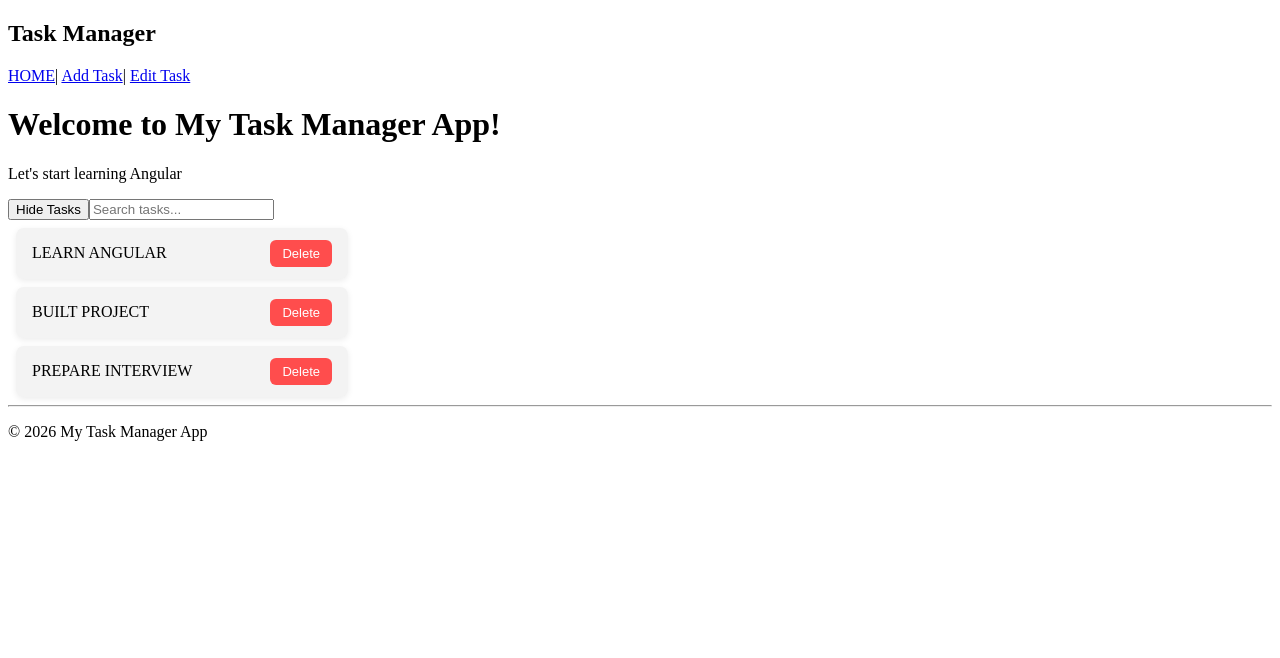
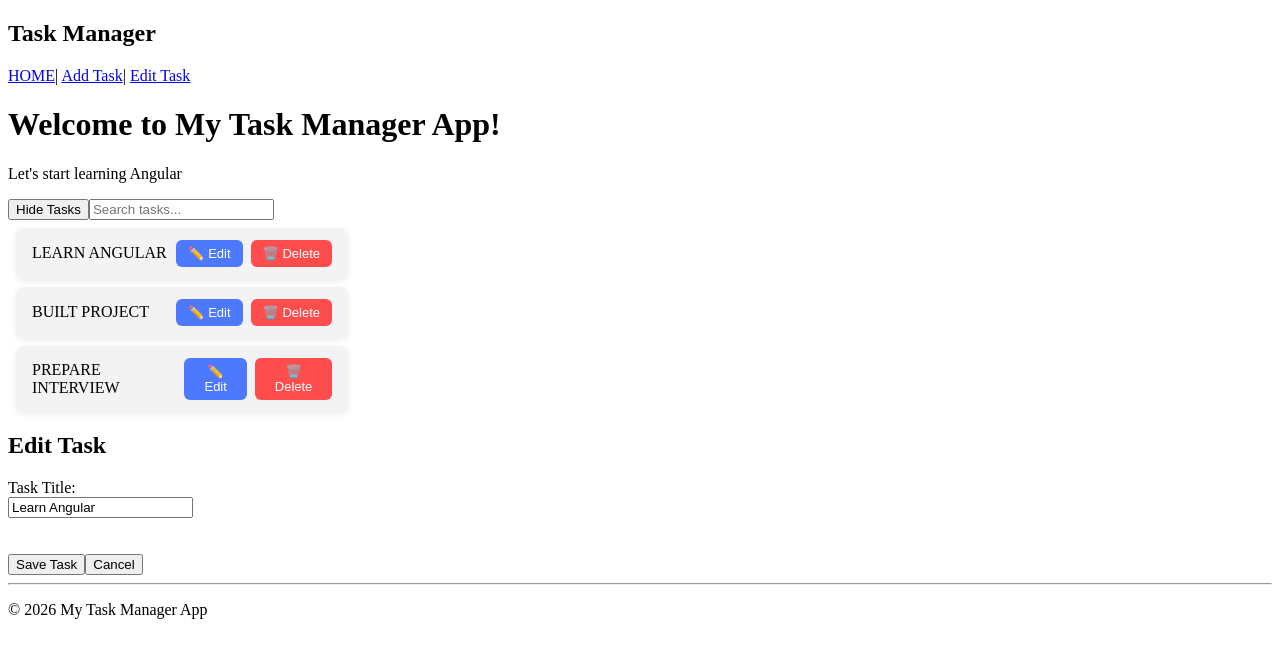
Before and after one commit to schunbuk7-beep/angular-practice, an Angular app in the folder angular-practice-app/: page /edit/1 in a window 1280 px wide. Before the commit this address led to /. Shown: the top 658 px of the page. Built offline with nearby package versions, Linux system fonts and the light colour scheme.

Commit message:
Day 16 - Edit task with dynamic routing, pre-filled reactive form and update service

```diff
--- a/angular-practice-app/src/app/app.component.html
+++ b/angular-practice-app/src/app/app.component.html
@@ -14,7 +14,8 @@
 <div *ngIf="showTasks">
   <app-task-card
     *ngFor="let task of tasks | filter:searchKeyword"
-    [taskName]="task"
+    [taskName]="task.title"
+    [taskId]="task.id"
     [isHighlight]="false"
     (taskClicked)="onTaskClicked($event)"
     (deleteClicked)="onDeleteTask($event)">
--- a/angular-practice-app/src/app/app.component.ts
+++ b/angular-practice-app/src/app/app.component.ts
@@ -1,63 +1,41 @@
-import { Component, signal } from '@angular/core';
-import { RouterOutlet } from '@angular/router';
-import { RouterLink } from '@angular/router';
-import { HeaderComponent} from './header/header.component';
-import { FooterComponent} from './footer/footer.component';
+import { Component } from '@angular/core';
+import { RouterOutlet, RouterLink } from '@angular/router';
+import { HeaderComponent } from './header/header.component';
+import { FooterComponent } from './footer/footer.component';
 import { TaskCardComponent } from './task-card/task-card.component';
 import { CommonModule } from '@angular/common';
-import { TaskService } from './task.service';
+import { TaskService, Task } from './task.service';  // 👈 import Task
 import { AddTask } from './add-task/add-task';
 import { EditTask } from './edit-task/edit-task';
 import { FormsModule } from '@angular/forms';
 import { FilterPipe } from './filter-pipe';
 
-
-
 @Component({
   selector: 'app-root',
   standalone: true,
-  imports: [RouterOutlet,RouterLink,CommonModule,HeaderComponent,FooterComponent,TaskCardComponent,AddTask,EditTask,FormsModule,FilterPipe],
+  imports: [RouterOutlet, RouterLink, CommonModule, HeaderComponent, FooterComponent, TaskCardComponent, AddTask, EditTask, FormsModule, FilterPipe],
   templateUrl: './app.component.html',
   styleUrl: './app.component.css'
 })
 export class App {
-  // protected readonly title = signal('angular-practice-app');
 
-  // tasks = ['Learn Angular','Build Project','Prepare Interview'];
-
-  // showTasks = true;
-
-  // toggleTasks(){
-  //   this.showTasks = !this.showTasks;
-  // }
-
-  // onTaskClicked(task : string){
-  //   console.log(task);
-  // }
-
-  tasks: string[] = [];
+  tasks: Task[] = [];
   showTasks = true;
   searchKeyword: string = '';
 
-  constructor(private taskService : TaskService)
-  {
+  constructor(private taskService: TaskService) {
     this.tasks = this.taskService.getTasks();
   }
-    toogleTasks()
-    {
-       this.showTasks = !this.showTasks;
 
-    }
+  toogleTasks() {
+    this.showTasks = !this.showTasks;
+  }
 
-    onTaskClicked(task:string)
-    {
-      console.log(task);
+  onTaskClicked(task: string) {
+    console.log(task);
+  }
 
-
-
-    }
-
-    onDeleteTask(taskName: string) {
-      this.tasks = this.tasks.filter(task => task !== taskName);
-    }
+  onDeleteTask(taskName: string) {
+    this.tasks = this.tasks.filter(task => task.title !== taskName);  // 👈 task.title
+  }
 }
--- a/angular-practice-app/src/app/app.routes.ts
+++ b/angular-practice-app/src/app/app.routes.ts
@@ -5,5 +5,5 @@ import { EditTask } from './edit-task/edit-task';
 export const routes: Routes = [
     { path: '', redirectTo:'home', pathMatch:'full'},
     { path: 'add-task', component: AddTask},
-    { path: 'edit-task',component: EditTask},
+    { path: 'edit/:id',component: EditTask},
 ];
--- a/angular-practice-app/src/app/edit-task/edit-task.html
+++ b/angular-practice-app/src/app/edit-task/edit-task.html
@@ -1,19 +1,24 @@
 <div>
-    <h2>Edit Task</h2>
+  <h2>Edit Task</h2>
 
-    <form #editForm="ngForm" (ngSubmit)="onSubmit()">
-    <label>Task Title:</label>
-    <input type="text" name="taskTitle" [(ngModel)]="task.title" required #titleInput="ngModel"/><br>
+  <form [formGroup]="editForm" (ngSubmit)="onSubmit()">
 
-    <small *ngIf="titleInput.invalid && titleInput.touched"></small><br><br>
-    <label>Completed :</label>
-    <input type="checkbox" name="completed" [(ngModel)]="task.completed"/><br><br>
+    <label>Task Title:</label><br>
+    <input
+      type="text"
+      formControlName="title"
+    /><br>
 
-    <button type="submit" [disabled]="titleInput.invalid">Save Task</button>
-    </form>
-    <div>
-        <h3>Live Preview:</h3>
-        <p>Task Title: {{ task.title }}</p>
-        <p>Completed: {{ task.completed }}</p>
-    </div>
-    </div>
+    <small *ngIf="editForm.get('title')?.invalid && editForm.get('title')?.touched">
+      ⚠️ Task title is required.
+    </small><br><br>
+
+    <button type="submit" [disabled]="editForm.invalid">
+      Save Task
+    </button>
+
+   <button type="button" (click)="onCancel()">Cancel</button>
+
+
+  </form>
+</div>
--- a/angular-practice-app/src/app/edit-task/edit-task.ts
+++ b/angular-practice-app/src/app/edit-task/edit-task.ts
@@ -1,21 +1,49 @@
-import { Component } from '@angular/core';
-import { FormsModule } from '@angular/forms';
+import { Component, OnInit } from '@angular/core';
+import { ReactiveFormsModule, FormGroup, FormControl, Validators } from '@angular/forms';
 import { CommonModule } from '@angular/common';
+import { ActivatedRoute, Router } from '@angular/router';
+import { TaskService,Task } from '../task.service';
 
 @Component({
   selector: 'app-edit-task',
-  imports: [FormsModule,CommonModule],
+  imports: [ReactiveFormsModule,CommonModule],
   templateUrl: './edit-task.html',
   styleUrl: './edit-task.css',
 })
-export class EditTask {
-    task = {
-      id : 1,
-      title : "Learn Angular",
-      completed: false
-    };
+export class EditTask implements OnInit {
+      editForm = new FormGroup({
+        title: new FormControl('',Validators.required)
+      });
 
-    onSubmit():void{
-      console.log('Task updated:',this.task);
+      taskId! : number;
+
+      constructor(
+        private route: ActivatedRoute,
+        private router: Router,
+        private taskService: TaskService
+      ) {}
+
+      ngOnInit(): void {
+        this.taskId = Number(this.route.snapshot.paramMap.get('id'));
+        const task = this.taskService.getTaskById(this.taskId);
+        if(task)
+        {
+          this.editForm.patchValue({title: task.title});
+        }
+      }
+
+    onSubmit(): void {
+    if (this.editForm.valid) {
+      const updatedTask: Task = {
+        id: this.taskId,
+        title: this.editForm.value.title!
+      };
+      this.taskService.updateTask(updatedTask);   // 👈 updates task in service
+      this.router.navigate(['/']);                // 👈 goes back to home
     }
+  }
+
+  onCancel(): void {
+  this.router.navigate(['/']);
 }
+}
--- a/angular-practice-app/src/app/filter-pipe.ts
+++ b/angular-practice-app/src/app/filter-pipe.ts
@@ -1,18 +1,19 @@
 import { Pipe, PipeTransform } from '@angular/core';
+import { Task } from './task.service';
 
 @Pipe({
   name: 'filter',
 })
 export class FilterPipe implements PipeTransform {
 
-  transform(tasks: string[], keyword: string): string[] {
+  transform(tasks: Task[], keyword: string): Task[] {
     if(!keyword)
     {
       return tasks;
     }
 
     return tasks.filter(task =>
-      task.toLowerCase().includes(keyword.toLowerCase())
+      task.title.toLowerCase().includes(keyword.toLowerCase())
     );
 
   }
--- a/angular-practice-app/src/app/task-card/task-card.component.css
+++ b/angular-practice-app/src/app/task-card/task-card.component.css
@@ -39,3 +39,23 @@
 .delete-btn:hover {
   background-color: #cc0000;
 }
+
+.actions {
+  display: flex;
+  gap: 8px;   /* space between edit and delete buttons */
+}
+
+.edit-btn {
+  background-color: #4d79ff;
+  color: white;
+  border: none;
+  padding: 6px 12px;
+  border-radius: 6px;
+  cursor: pointer;
+  font-size: 13px;
+  transition: background-color 0.2s ease;
+}
+
+.edit-btn:hover {
+  background-color: #0040ff;
+}
--- a/angular-practice-app/src/app/task-card/task-card.component.html
+++ b/angular-practice-app/src/app/task-card/task-card.component.html
@@ -7,5 +7,14 @@ class ="task-card"
 
 {{taskName  | uppercase}}
 
-<button class="delete-btn" (click)="onDelete(); $event.stopPropagation()">Delete</button>
+ <div class="actions">
+
+    <button class="edit-btn" (click)="onEdit(); $event.stopPropagation()">
+      ✏️ Edit
+    </button>
+
+    <button class="delete-btn" (click)="onDelete(); $event.stopPropagation()">
+      🗑️ Delete
+    </button>
+  </div>
 </div>
--- a/angular-practice-app/src/app/task-card/task-card.component.ts
+++ b/angular-practice-app/src/app/task-card/task-card.component.ts
@@ -1,5 +1,6 @@
 import { Component,Input,Output,EventEmitter } from '@angular/core';
 import { CommonModule } from '@angular/common';
+import {Router} from '@angular/router';
 
 @Component({
   selector: 'app-task-card',
@@ -10,9 +11,12 @@ import { CommonModule } from '@angular/common';
 })
 export class TaskCardComponent {
   @Input() taskName! : string;
+  @Input() taskId! : number;
   @Input() isHighlight = false;
   @Output() taskClicked = new EventEmitter<string>();
   @Output() deleteClicked = new EventEmitter<string>();
+
+  constructor(private router : Router) {}
 
   onclick()
   {
@@ -28,4 +32,9 @@ export class TaskCardComponent {
       this.deleteClicked.emit(this.taskName);
     }
   }
+
+  onEdit()
+  {
+    this.router.navigate(['/edit',this.taskId]);
+  }
 }
--- a/angular-practice-app/src/app/task.service.ts
+++ b/angular-practice-app/src/app/task.service.ts
@@ -1,12 +1,36 @@
 import { Injectable } from '@angular/core';
+
+export interface Task{
+  id : number;
+  title : string;
+}
 
 @Injectable({
   providedIn: 'root',
 })
+
 export class TaskService{
-  tasks=['Learn Angular','Built Project','Prepare Interview'];
+  tasks: Task[]=[
+    {id: 1, title : 'Learn Angular'},
+    {id: 2, title : 'Built Project'},
+    {id: 3, title : 'Prepare Interview'}
+  ];
 
   getTasks(){
     return this.tasks;
   }
+
+  getTaskById(id: number): Task | undefined{
+    return this.tasks.find(task => task.id === id);
+
+  }
+
+  updateTask(updatedTask: Task): void{
+    const index =this.tasks.findIndex(task => task.id === updatedTask.id)
+
+    if(index !== -1)
+    {
+      this.tasks[index] = updatedTask;
+    }
+  }
 }
```
